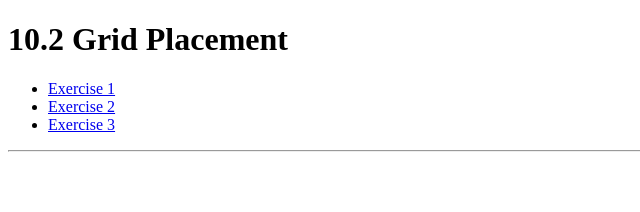
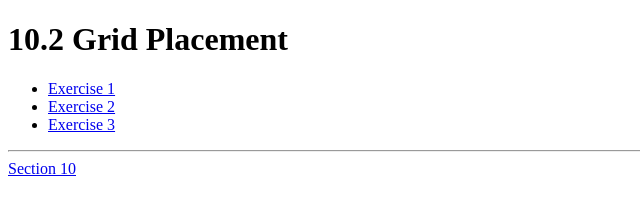
Before and after one commit to J-Hornbeck/html-portfolio, a plain HTML site: page public/Section_10/10.2 Grid Placement/index.html in a window 1280 px wide. Shown: the full height of the page, 0-640 px from the left. Drawn offline with Linux system fonts and the light colour scheme.

Commit message:
Add files via upload

```diff
--- a/public/Section_10/10.2 Grid Placement/index.html
+++ b/public/Section_10/10.2 Grid Placement/index.html
@@ -13,6 +13,6 @@
       <li><a href="./exercise3.html">Exercise 3</a></li>
     </ul>
     <hr />
-    <!-- <a href="../10.2 Grid Placement/index.html">Section 10</a>    fix this line of code..... -->
+    <a href="../Section_10.html">Section 10</a>
   </body>
 </html>
```
